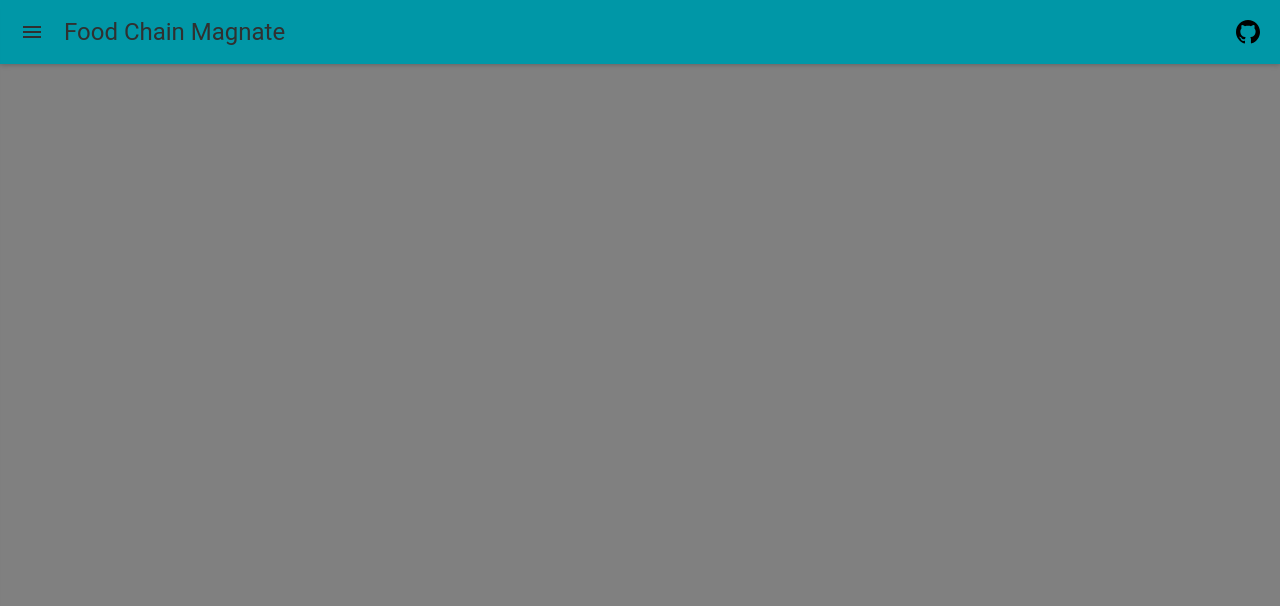
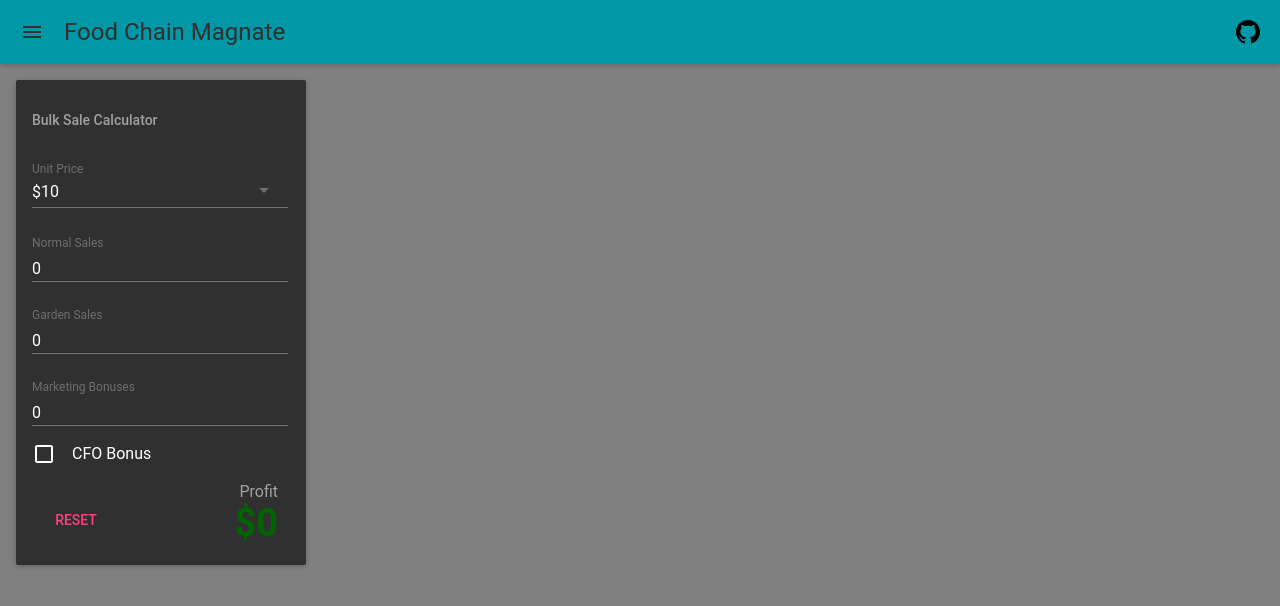
Before and after one commit to NiXXeD/dinnertime, a React (Create React App) app: page /#/bulk in a window 1280 px wide. Shown: the top 606 px of the page. Built offline with nearby package versions, Linux system fonts and the light colour scheme; a web font is replaced by a local one; what react-tap-event-plugin would draw is missing.

Commit message:
feat(bulk): Add bulk calculator page.

```diff
--- a/src/App.js
+++ b/src/App.js
@@ -7,6 +7,7 @@ import history from './history'
 
 import Nav from './Nav'
 import Calc from './Calc'
+import BulkCalc from './BulkCalc'
 import Setup from './Setup'
 
 class App extends React.Component {
@@ -19,6 +20,7 @@ class App extends React.Component {
 
                         <Route exact path="/" component={Calc}/>
                         <Route path="/calc" component={Calc}/>
+                        <Route path="/bulk" component={BulkCalc}/>
                         <Route path="/setup" component={Setup}/>
                     </div>
                 </MuiThemeProvider>
--- /dev/null
+++ b/src/BulkCalc.js
@@ -0,0 +1,123 @@
+import React from 'react'
+import {Card} from 'material-ui/Card'
+import Checkbox from 'material-ui/Checkbox'
+import FlatButton from 'material-ui/FlatButton'
+import Subheader from 'material-ui/Subheader'
+import TextField from 'material-ui/TextField'
+import UnitPrices from './UnitPrices'
+
+class BulkCalc extends React.Component {
+    state = defaultState
+
+    unitPriceChanged = (event, index, unitPrice) => this.setState({unitPrice})
+    normalSalesChanged = (event, normalSales) => this.setState({normalSales})
+    gardenSalesChanged = (event, gardenSales) => this.setState({gardenSales})
+    marketingBonusesChanged = (event, marketingBonuses) => this.setState({marketingBonuses})
+    cfoChanged = (event, cfo) => this.setState({cfo})
+    resetClicked = () => this.setState(defaultState)
+
+    render() {
+        let {unitPrice, cfo, normalSales, gardenSales, marketingBonuses} = this.state
+        let cfoMultiplier = cfo ? 1.5 : 1
+        let normalProfit = normalSales * unitPrice
+        let gardenProfit = gardenSales * unitPrice * 2
+        let marketingProfit = (marketingBonuses * 5)
+        let profit = cfoMultiplier * (normalProfit + gardenProfit + marketingProfit)
+
+        return (
+            <Card style={cardStyle}>
+                <Subheader style={{paddingLeft: 0}}>Bulk Sale Calculator</Subheader>
+
+                {/* Unit Price */}
+                <UnitPrices value={this.state.unitPrice} onChange={this.unitPriceChanged}/>
+
+                {/* Normal Sales */}
+                <TextField
+                    type="number"
+                    floatingLabelText="Normal Sales"
+                    value={this.state.normalSales}
+                    onChange={this.normalSalesChanged}
+                />
+
+                {/* Garden Sales */}
+                <TextField
+                    type="number"
+                    floatingLabelText="Garden Sales"
+                    value={this.state.gardenSales}
+                    onChange={this.gardenSalesChanged}
+                />
+
+                {/* Marketing Bonuses */}
+                <TextField
+                    type="number"
+                    floatingLabelText="Marketing Bonuses"
+                    value={this.state.marketingBonuses}
+                    onChange={this.marketingBonusesChanged}
+                />
+
+                {/* CFO Bonus */}
+                <Checkbox
+                    label="CFO Bonus"
+                    style={{marginTop: 8}}
+                    checked={this.state.cfo}
+                    onCheck={this.cfoChanged}
+                />
+
+                {/* Reset Button */}
+                <FlatButton
+                    style={resetButtonStyle}
+                    label="Reset"
+                    secondary={true}
+                    onClick={this.resetClicked}
+                />
+
+                {/* Profit */}
+                <div style={profitStyle}>
+                    <div style={profitSubheaderStyle}>Profit</div>
+                    <div style={profitDollarsStyle}>{`$${profit}`}</div>
+                </div>
+            </Card>
+        )
+    }
+}
+
+const defaultState = {
+    unitPrice: 10,
+    normalSales: 0,
+    gardenSales: 0,
+    marketingBonuses: 0,
+    cfo: false
+}
+
+const cardStyle = {
+    margin: '16px',
+    padding: '16px',
+    maxWidth: '290px'
+}
+
+const resetButtonStyle = {
+    display: 'inline-block',
+    bottom: '12px',
+    left: 0
+}
+
+const profitStyle = {
+    width: 'calc(100% - 100px)',
+    display: 'inline-block',
+    right: 0
+}
+
+const profitSubheaderStyle = {
+    marginTop: '16px',
+    textAlign: 'right',
+    color: 'rgba(255, 255, 255, 0.54)'
+}
+
+const profitDollarsStyle = {
+    fontSize: '38px',
+    fontWeight: 'bold',
+    color: 'darkgreen',
+    textAlign: 'right'
+}
+
+export default BulkCalc
--- a/src/Calc.js
+++ b/src/Calc.js
@@ -5,16 +5,7 @@ import FlatButton from 'material-ui/FlatButton'
 import SelectField from 'material-ui/SelectField'
 import Subheader from 'material-ui/Subheader'
 import MenuItem from 'material-ui/MenuItem'
-
-const unitPrices = [...Array(26)].map((v, i) => i - 5)
-    .map(unitPrice => <MenuItem key={unitPrice} value={unitPrice} primaryText={`$${unitPrice}`}/>)
-const defaultState = {
-    bonus: 0,
-    cfo: false,
-    garden: false,
-    sales: 1,
-    unitPrice: 10
-}
+import UnitPrices from './UnitPrices'
 
 class Calc extends React.Component {
     constructor(props) {
@@ -50,14 +41,7 @@ class Calc extends React.Component {
                 <Subheader style={{paddingLeft: 0}}>Dinnertime Calculator</Subheader>
 
                 {/* Unit Price */}
-                <SelectField
-                    floatingLabelText="Unit Price"
-                    value={this.state.unitPrice}
-                    maxHeight={250}
-                    onChange={this.unitPriceChanged}
-                >
-                    {unitPrices}
-                </SelectField>
+                <UnitPrices value={this.state.unitPrice} onChange={this.unitPriceChanged}/>
 
                 {/* Items Sold */}
                 <SelectField
@@ -122,6 +106,14 @@ class Calc extends React.Component {
     }
 }
 
+const defaultState = {
+    bonus: 0,
+    cfo: false,
+    garden: false,
+    sales: 1,
+    unitPrice: 10
+}
+
 const cardStyle = {
     margin: '16px',
     padding: '16px',
--- a/src/Nav.js
+++ b/src/Nav.js
@@ -5,15 +5,6 @@ import MenuItem from 'material-ui/MenuItem'
 import IconButton from 'material-ui/IconButton'
 import githubSvg from './github.svg'
 import history from './history'
-
-const githubIcon = <IconButton target="_blank" href="https://github.com/NiXXeD/dinnertime">
-    <img alt="github link" src={githubSvg}/>
-</IconButton>
-
-const navLinks = [
-    {url: '/calc', text: 'Dinnertime Calculator'},
-    {url: '/setup', text: 'Setup Reference'}
-]
 
 class Nav extends React.PureComponent {
     constructor(props) {
@@ -51,4 +42,16 @@ class Nav extends React.PureComponent {
     }
 }
 
+const githubIcon = (
+    <IconButton target="_blank" href="https://github.com/NiXXeD/dinnertime">
+        <img alt="github link" src={githubSvg}/>
+    </IconButton>
+)
+
+const navLinks = [
+    {url: '/calc', text: 'Dinnertime Calculator'},
+    {url: '/bulk', text: 'Bulk Sale Calculator'},
+    {url: '/setup', text: 'Setup Reference'}
+]
+
 export default Nav
--- /dev/null
+++ b/src/UnitPrices.js
@@ -0,0 +1,23 @@
+import React from 'react'
+import SelectField from 'material-ui/SelectField'
+import MenuItem from 'material-ui/MenuItem'
+
+class UnitPrices extends React.Component {
+    render() {
+        return (
+            <SelectField
+                floatingLabelText="Unit Price"
+                value={this.props.value}
+                maxHeight={250}
+                onChange={this.props.onChange}
+            >
+                {unitPrices}
+            </SelectField>
+        )
+    }
+}
+
+const unitPrices = [...Array(26)].map((v, i) => i - 5)
+    .map(unitPrice => <MenuItem key={unitPrice} value={unitPrice} primaryText={`$${unitPrice}`}/>)
+
+export default UnitPrices
--- a/src/index.js
+++ b/src/index.js
@@ -9,3 +9,16 @@ import injectTapEventPlugin from 'react-tap-event-plugin'
 injectTapEventPlugin()
 
 ReactDOM.render(<App/>, document.getElementById('root'))
+
+function render(Component) {
+    ReactDOM.render(<Component/>, document.getElementById('root'))
+}
+
+render(App)
+
+if (module.hot) {
+    module.hot.accept('./App', () => {
+        const next = require('./App').default
+        render(next)
+    })
+}
```
